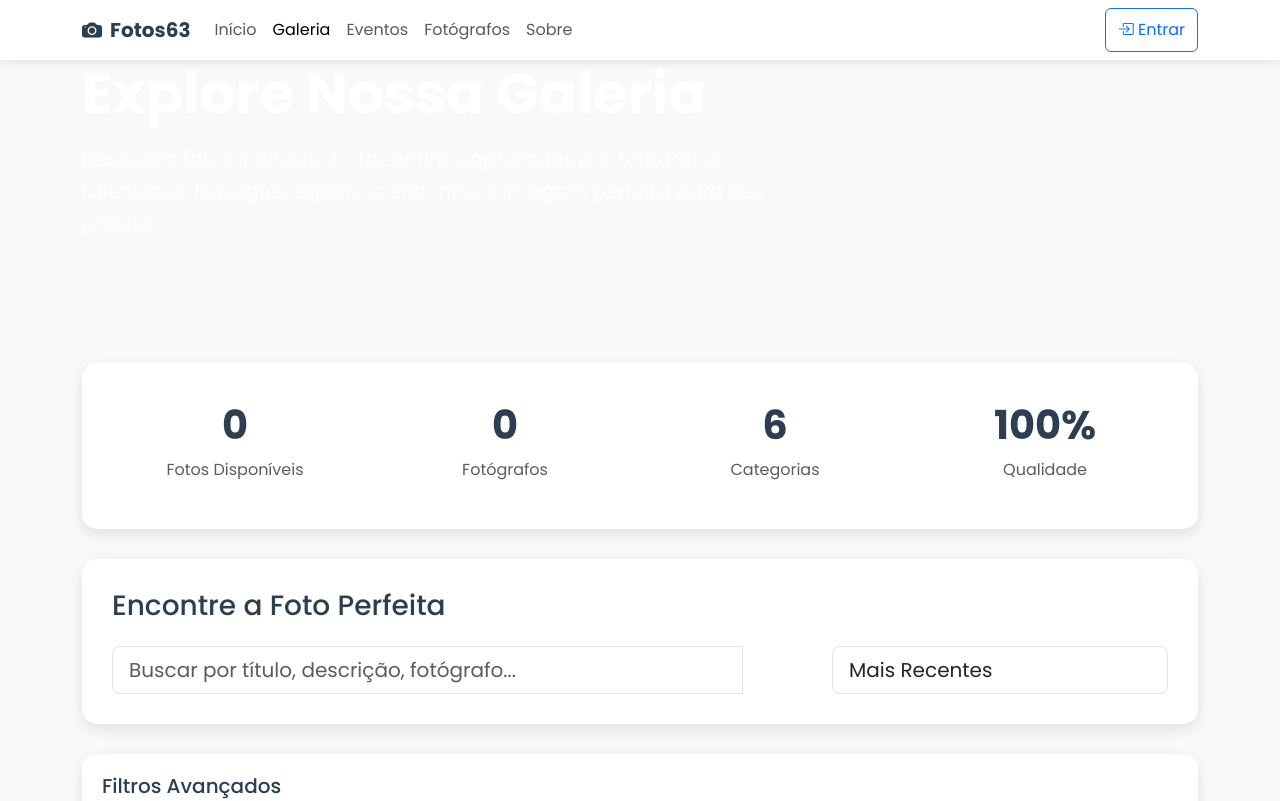
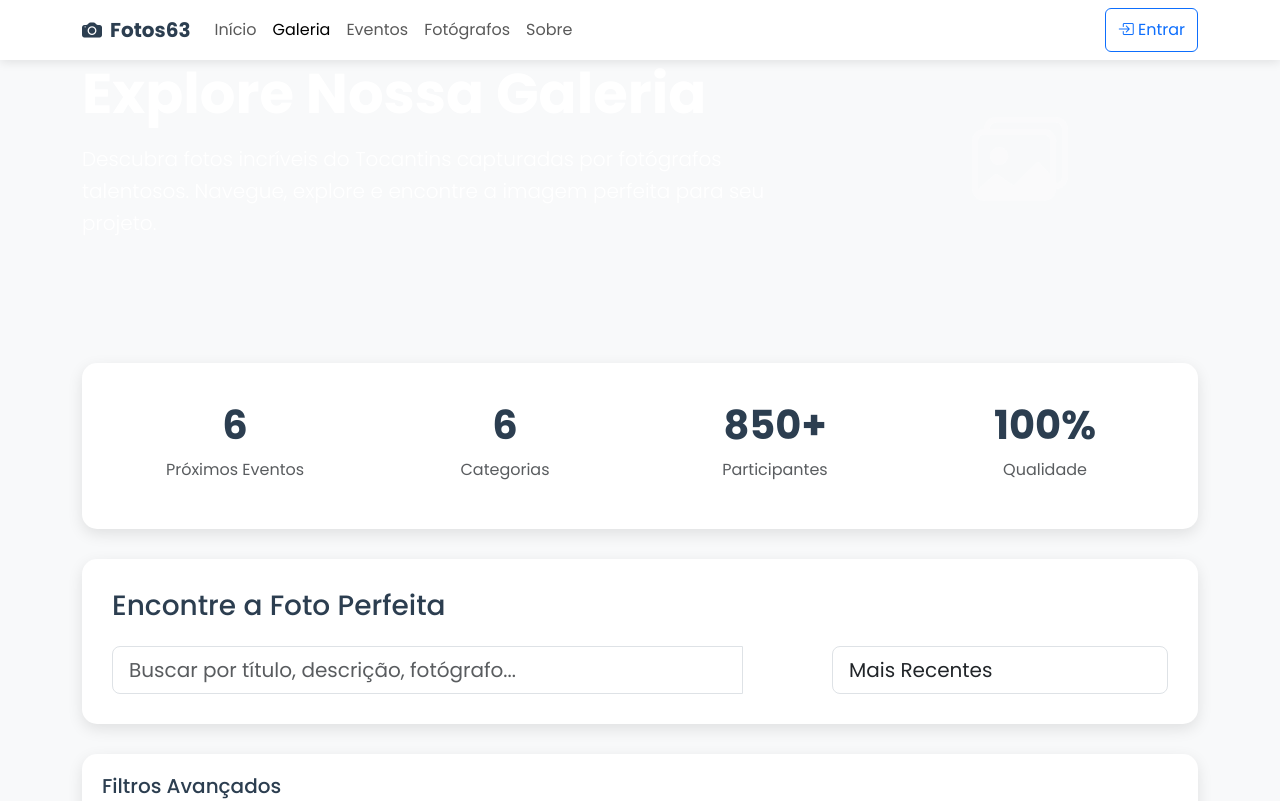
Before and after one commit to mmatteuus/FOTOS63, a website: page galeria.html in a window 1280 px wide. Shown: the top 801 px of the page. Drawn offline with nearby package versions, Linux system fonts and the light colour scheme.

Commit message:
✅ Galeria: estatísticas atualizadas - removido fotos/fotógrafos, adicionado próximos eventos

```diff
--- a/galeria.html
+++ b/galeria.html
@@ -300,20 +300,20 @@
             <div class="row">
                 <div class="col-md-3">
                     <div class="stat-item">
-                        <div class="stat-number" id="totalPhotos">0</div>
-                        <p class="text-muted">Fotos Disponíveis</p>
-                    </div>
-                </div>
-                <div class="col-md-3">
-                    <div class="stat-item">
-                        <div class="stat-number" id="totalPhotographers">0</div>
-                        <p class="text-muted">Fotógrafos</p>
+                        <div class="stat-number" id="upcomingEvents">6</div>
+                        <p class="text-muted">Próximos Eventos</p>
                     </div>
                 </div>
                 <div class="col-md-3">
                     <div class="stat-item">
                         <div class="stat-number" id="totalCategories">6</div>
                         <p class="text-muted">Categorias</p>
+                    </div>
+                </div>
+                <div class="col-md-3">
+                    <div class="stat-item">
+                        <div class="stat-number">850+</div>
+                        <p class="text-muted">Participantes</p>
                     </div>
                 </div>
                 <div class="col-md-3">
```
